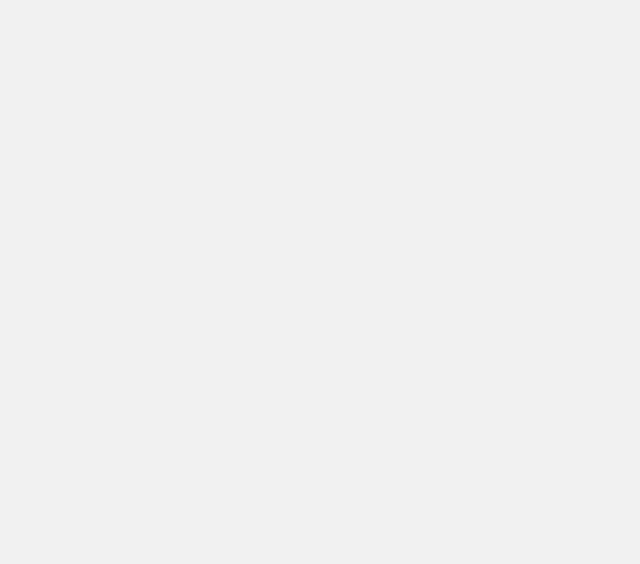
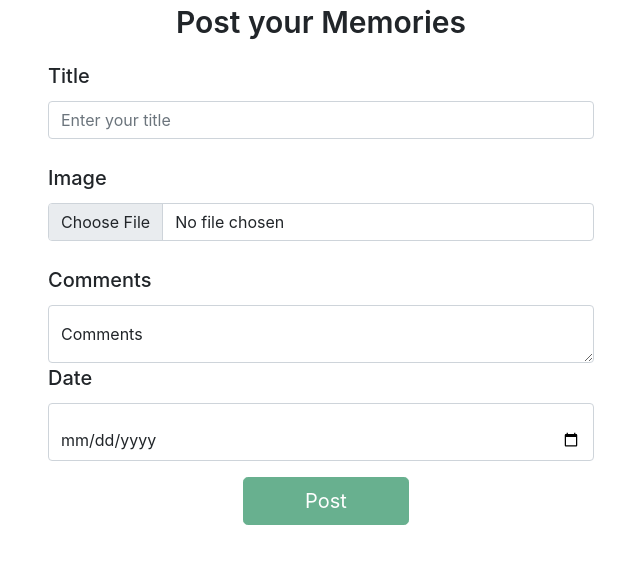
Before and after one commit to Nadish-kumar/dairy-frontend, a React (Create React App) app: page /form in a window 1280 px wide. Shown: the top 564 px of the page, without its empty margins (319-959 px from the left). Built offline with nearby package versions, Linux system fonts and the light colour scheme.

Commit message:
form function added

```diff
--- a/src/Components/Dashboard/Dashboard.js
+++ b/src/Components/Dashboard/Dashboard.js
@@ -9,6 +9,7 @@ import axios from "axios"
 import {useEffect } from "react"
 import {useNavigate } from "react-router-dom"
 import moment from "moment"
+import {Link } from "react-router-dom"
 
 const style = {
   position: "absolute",
@@ -41,50 +42,12 @@ const Dashboard = () => {
   }, [])
 
 
-  const postform = async() => {
-  var Title = document.getElementById("title").value
-  var Des = document.getElementById("desc").value
-  var Date = document.getElementById("date").value
-  var id = sessionStorage.getItem("userid")
-
-  console.log(id)
-  console.log(imageurl)
-
-  var data = {
-    title: Title,
-   userid:id,
-   image:imageurl,
-  desc: Des,
-  date:Date
-}
-console.log(data)
-var response = await axios.post("https://dairy-coder.herokuapp.com/list",data).then((res) => { return res.data})
-console.log(response)
-setOpen(false)
-window.location.reload()
-}
 
 
 
 
 
-const getimgaeurl = async () => {
-  var file = document.getElementById("image").files;
-  let file11 = new Promise((resolve, reject) => {
-    var storageRef = firebase.storage().ref("profile/" + file[0].name);
-    storageRef.put(file[0]).then(function (snapshot) {
-      storageRef.getDownloadURL().then(function (url) {
-        //img download link ah ketakiradhu
-        setTimeout(() => resolve(url), 1000);
-      });
-    });
-  });
-  var imgurl = await file11;
-  console.log(imgurl)
-  setimageurl(imgurl);
 
-};
-console.log(imageurl)
 
 const getalldata = async() => {
   var id = sessionStorage.getItem("userid")
@@ -105,7 +68,7 @@ const deletepost = async() => {
   }
 
   var rubdata = await axios.post("https://dairy-coder.herokuapp.com/like",rubber).then((res) => { return res.data})
- window.location.reload()
+ getalldata()
 }
 
 const logout = () => {
@@ -123,31 +86,31 @@ const logout = () => {
       <li class="nav-item">
         <a href="#" class="nav-link active" aria-current="page">
           <svg class="bi me-2" width="16" height="16"><use ></use></svg>
-          Home
-        </a>
-      </li>
-      <li>
-        <a href="#" class="nav-link link-dark">
-          <svg class="bi me-2" width="16" height="16"><use></use></svg>
           Dashboard
         </a>
       </li>
       <li>
         <a href="#" class="nav-link link-dark">
           <svg class="bi me-2" width="16" height="16"><use></use></svg>
-          Orders
+
+        </a>
+      </li>
+      <li>
+        <a href="#" class="nav-link link-dark">
+          <svg class="bi me-2" width="16" height="16"><use></use></svg>
+
         </a>
       </li>
       <li>
         <a href="#" class="nav-link link-dark">
           <svg class="bi me-2" width="16" height="16"><use ></use></svg>
-          Products
+
         </a>
       </li>
       <li>
         <a href="#" class="nav-link link-dark">
           <svg class="bi me-2" width="16" height="16"><use ></use></svg>
-          Customers
+
         </a>
       </li>
     </ul>
@@ -170,7 +133,9 @@ const logout = () => {
           <div className="col-md-10">
             <div className="row">
               <div className="col-md-4">
+                <Link to="/form">
           <button className="btn btn-success btn-lg mt-4 mb-3" onClick={handleOpen}>+ Add Memories</button>
+          </Link>
           <div>
                 <Modal
                   open={open}
@@ -188,56 +153,11 @@ const logout = () => {
       <div className="row inputboxes">
           <div className="col-lg-3"></div>
           <div className=" col-lg-6 inputlevels">
-            <label className="subheading">Title</label>
-            <input
-              type="text"
-              placeholder="Enter your title"
-              className="form-control"
-              name="title"
-              id="title"
-            ></input>
-            <br />
-            <label className="subheading">Image</label>
-            <div className="input-group">
-              <input
-                type="file"
-                placeholder="Enter your url"
-                className="form-control"
-                name="image"
-                id="image"
-                onChange={getimgaeurl}
-              />
 
-            </div>
-            <br />
-            <label className="subheading">Comments</label>
-            <div class="form-floating">
-              <textarea
-                class="form-control"
-                placeholder="Leave a comment here"
-                id="desc"
-              ></textarea>
-              <label for="floatingTextarea2">Comments</label>
-            </div>
-            <label  className="subheading">Date</label>
-            <div class="form-floating">
-              <input type="date" id="date" class="form-control"/>
-            </div>
-     {
-       imageurl === null ?        <button
-       className="btn btn-success btn-lg mt-3 " disabled
-       type="submit"
-       onClick={postform}
-     >
-       Post
-     </button> :        <button
-              className="btn btn-success btn-lg mt-3"
-              type="submit"
-              onClick={postform}
-            >
-              Post
-            </button>
-     }
+
+
+
+
           </div>
 
         </div>
--- a/src/Components/Form/Form.js
+++ b/src/Components/Form/Form.js
@@ -1,70 +1,157 @@
-import React from "react";
-import "../../assests/Css/Form.css";
-import { useFormik } from "formik";
-import axios from "axios";
+import React from 'react'
+import "../../assests/Css/Dashboard.css";
 import { useState } from "react";
 import { storage } from "../../Database/firebase";
 import { firebase } from "../../Database/firebase";
+import { Modal } from "@material-ui/core";
+import { Typography, Box, TextField, Button } from "@material-ui/core";
+import axios from "axios"
+import {useEffect } from "react"
+import {useNavigate } from "react-router-dom"
+import moment from "moment"
 
 const Form = () => {
+  const navigate = useNavigate()
+  const [open, setOpen] = React.useState(false);
+  const handleClose = () => setOpen(false);
+  const handleOpen = () => setOpen(true);
   const [image, setImage] = useState("");
   const [url, setUrl] = useState("");
   const [progress, setProgress] = useState(0);
+  const [imageurl, setimageurl] = useState(null);
+  const [cards, setcards] = useState([])
 
-  const handleChange = (e) => {
-    if(e.target.files[0]) {
-    setImage(e.target.files[0])
-      }
-  }
-console.log(image)
+  const getimgaeurl = async () => {
+    var file = document.getElementById("image").files;
+    let file11 = new Promise((resolve, reject) => {
+      var storageRef = firebase.storage().ref("profile/" + file[0].name);
+      storageRef.put(file[0]).then(function (snapshot) {
+        storageRef.getDownloadURL().then(function (url) {
+          //img download link ah ketakiradhu
+          setTimeout(() => resolve(url), 1000);
+        });
+      });
+    });
+    var imgurl = await file11;
+    console.log(imgurl)
+    setimageurl(imgurl);
 
-const handleUpload =() => {
-  const uploadTask = storage.ref(`images/${image.name}`).put(image);
-  uploadTask.on(
-    "state_changed",
-    snapshot => {
-      const progress = Math.round(
-        (snapshot.bytesTransferred / snapshot.totalBytes) * 100
-      );
-      setProgress(progress);
-    },
-    error => {
-      console.log(error);
-    },
-    () => {
-      storage
-        .ref("images")
-        .child(image.name)
-        .getDownloadURL()
-        .then(url => {
-          setUrl(url);
-        });
-    }
-  );
-console.log(url)
-}
+  };
+  console.log(imageurl)
 
-  const upload = async ()=>{
+
+
+  const postform = async() => {
     var Title = document.getElementById("title").value
     var Des = document.getElementById("desc").value
     var Date = document.getElementById("date").value
+    var id = sessionStorage.getItem("userid")
 
+    console.log(id)
+    console.log(imageurl)
 
+    var data = {
+      title: Title,
+     userid:id,
+     image:imageurl,
+    desc: Des,
+    date:Date
+  }
+  console.log(data)
+  var response = await axios.post("https://dairy-coder.herokuapp.com/list",data).then((res) => { return res.data})
+  console.log(response)
 
-
-
-
-
+ navigate("/dashboard")
   }
 
   return (
-    <div className="container-fluid form__content">
+    <div className='container'>
+      <div className='row ref__heading'>
+        <p>Post your Memories</p>
 
-      <form>
+      </div>
+      <div className='row'>
+        <div className='col-md-3'></div>
+        <div className='col-md-6'>
+        <label className="subheading">Title</label>
+            <input
+              type="text"
+              placeholder="Enter your title"
+              className="form-control"
+              name="title"
+              id="title"
+            ></input>
+            <br />
+        </div>
+        <div className='col-md-3'></div>
+      </div>
+      <div className='row'>
+        <div className='col-md-3'></div>
+        <div className='col-md-6'>
+        <label className="subheading">Image</label>
+            <div className="input-group">
+              <input
+                type="file"
+                placeholder="Enter your url"
+                className="form-control"
+                name="image"
+                id="image"
+                onChange={getimgaeurl}
+              />
 
-      </form>
+            </div>
+            <br />
+        </div>
+        <div className='col-md-3'></div>
+      </div>
+      <div className='row'>
+        <div className='col-md-3'></div>
+        <div className='col-md-6'>
+        <label className="subheading">Comments</label>
+            <div class="form-floating">
+              <textarea
+                class="form-control"
+                placeholder="Leave a comment here"
+                id="desc"
+              ></textarea>
+              <label for="floatingTextarea2">Comments</label>
+            </div>
+        </div>
+        <div className='col-md-3'></div>
+      </div>
+      <div className='row'>
+        <div className='col-md-3'></div>
+        <div className='col-md-6'>
+        <label  className="subheading">Date</label>
+            <div class="form-floating">
+              <input type="date" id="date" class="form-control"/>
+            </div>
+        </div>
+        <div className='col-md-3'></div>
+      </div>
+      <div className='row'>
+        <div className='col-md-5'></div>
+        <div className='col-md-2'>
+        {
+       imageurl === null ?        <button
+       className="btn btn-success bwt btn-lg mt-3 " disabled
+       type="submit"
+       onClick={postform}
+     >
+       Post
+     </button> : <button
+              className="btn btn-success bwt btn-lg mt-3"
+              type="submit"
+              onClick={postform}
+            >
+              Post
+            </button>
+     }
+        </div>
+        <div className='col-md-5'></div>
+      </div>
     </div>
-  );
-};
+  )
+}
 
-export default Form;
+export default Form
--- a/src/assests/Css/Dashboard.css
+++ b/src/assests/Css/Dashboard.css
@@ -16,16 +16,20 @@
   }
   .card__design{
 
-    height: 400px;
-    width:400px
+    height: 300px;
+   object-fit: contain;
     }
     .card__text{
 
-        overflow: hidden;
-        text-overflow: ellipsis;
-        display: -webkit-box;
-        -webkit-line-clamp: 1;
-                line-clamp: 1;
-        -webkit-box-orient: vertical;
+
 
     }
+    .ref__heading{
+      text-align: center;
+      font-size: 30px;
+      font-weight: 600;
+      margin-top: 25[x];
+    }
+    .bwt{
+      width: 100%;
+    }
```
